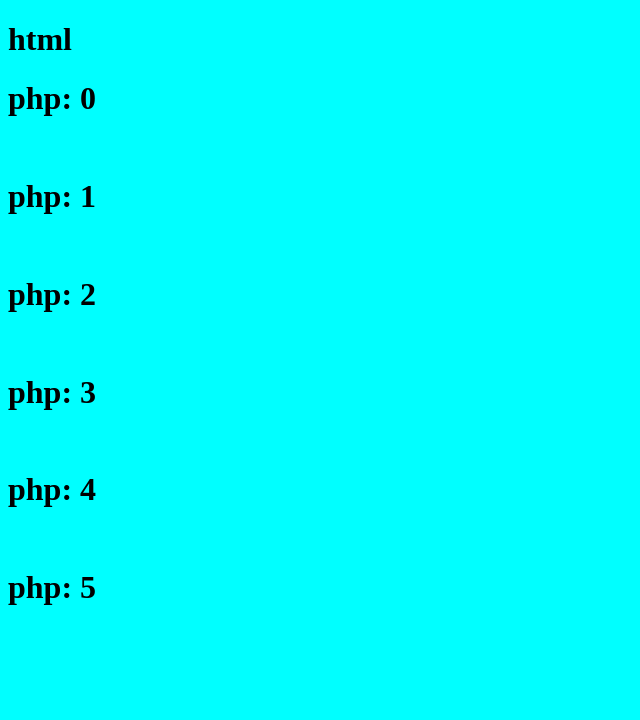
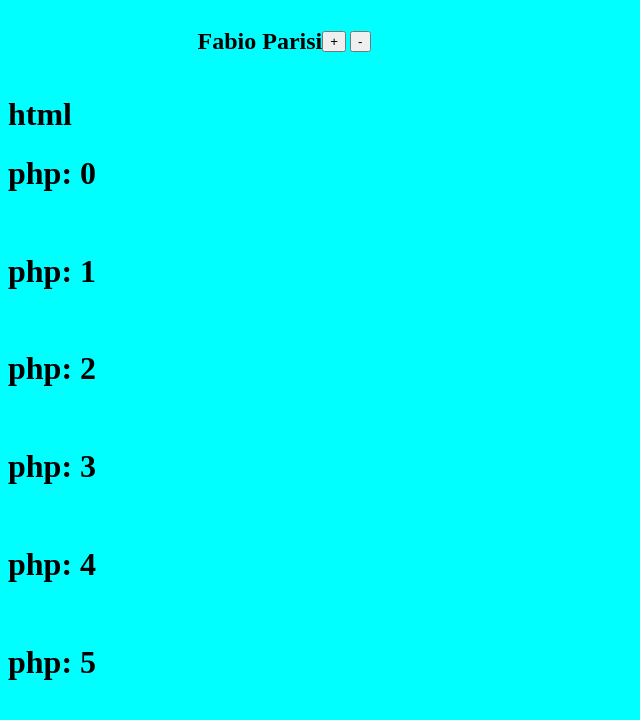
Before and after one commit to fabio98p/Siena-imaging, a PHP site: page / in a window 1280 px wide. Shown: the top 720 px of the page, without its empty margins (0-640 px from the left). Run offline with PHP 8.4, Linux system fonts and the light colour scheme.

Commit message:
add button + and - using php

```diff
--- a/index.php
+++ b/index.php
@@ -6,14 +6,29 @@
     <meta name="viewport" content="width=device-width, initial-scale=1.0">
     <title>Siena</title>
     <link rel="stylesheet" href="./style.css">
+    <script src="https://cdnjs.cloudflare.com/ajax/libs/jquery/3.6.3/jquery.min.js" integrity="sha512-STof4xm1wgkfm7heWqFJVn58Hm3EtS31XFaagaa8VMReCXAkQnJZ+jEy8PCC/iT18dFy95WcExNHFTqLyp72eQ==" crossorigin="anonymous" referrerpolicy="no-referrer"></script>
+    <script src="./script.js"></script>
 </head>
 <body>
+    <nav>
+        <h1>Fabio Parisi</h1>
+        <!-- <button class="add" onclick="add()">+</button>
+        <button class="remove" onclick="remove()">-</button> -->
+        <form id="form" method="post">
+            <input type="submit" name="button1"
+                    class="button" value="+" />
+
+            <input type="submit" name="button2"
+                    class="button" value="-" />
+        </form>
+    </nav>
+    <main>
     <h1>html</h1>
     <?php
-        for ($x = 0; $x <= 5; $x++) {
-            echo "<h1>php: $x </h1><br>";
-        }
+        include('script.php');
     ?>
+    </main>
+
 </body>
-<script src="./script.js"></script>
+
 </html>
--- a/script.js
+++ b/script.js
@@ -1 +1,4 @@
-console.log('ciao')
+console.log("hi");
+// $("#form").submit(function(e) {
+//     e.preventDefault();
+// });
--- /dev/null
+++ b/script.php
@@ -0,0 +1,18 @@
+<?php
+
+if(array_key_exists('button1', $_POST)) {
+    add();
+}
+else if(array_key_exists('button2', $_POST)) {
+    remove();
+}
+function add(){
+    echo "+";
+}
+function remove(){
+    echo "-";
+}
+for ($x = 0; $x <= 5; $x++) {
+    echo "<h1>php: $x </h1><br>";
+}
+?>
--- a/style.css
+++ b/style.css
@@ -1,3 +1,11 @@
 body {
 	background-color: aqua;
 }
+
+nav{
+    display: flex;
+    align-items: center;
+    /* justify-content: center; */
+    width: 70%;
+    margin: 0 auto;
+}
```
Also changed, not shown: 1 other file.
